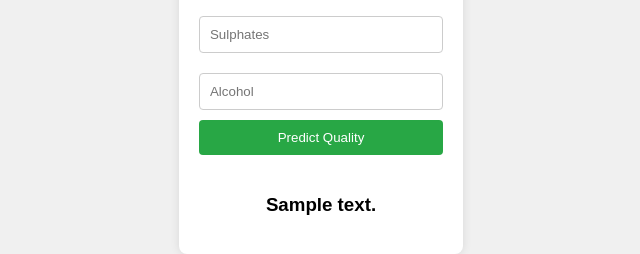
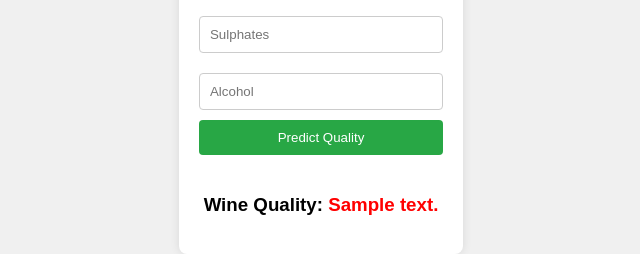
Before and after one commit to vikasseervi/Wine-Quality-Prediction, a Flask app: template templates/form.html in a window 1280 px wide. Shown: the part 595-849 px from the top of the page, without its empty margins (319-959 px from the left). Run offline with Flask 3, Linux system fonts and the light colour scheme; the template is opened without the code that fills it: most values are stand-ins (such as "Sample title", 1, 10 or a date in 2020); parts of the project's set-up code (start-up, migrations or seed data) failed here and were passed over.

Commit message:
8th Nov24

```diff
--- a/app.py
+++ b/app.py
@@ -5,10 +5,8 @@ import joblib
 
 app = Flask(__name__)
 
-# Load the model
 model = joblib.load('model.pkl')
 
-# Define routes
 @app.route('/')
 def index():
     return render_template('index.html')
@@ -76,7 +74,7 @@ def predict():
     input_data = np.array(features).reshape(1, -1)
     prediction = model.predict(input_data)
     output = 'Good Quality Wine' if prediction[0] == 1 else 'Bad Quality Wine'
-    return render_template('form.html', prediction_text=f'Wine Quality: {output}')
+    return render_template('form.html', prediction_text= output)
 
 if __name__ == "__main__":
     app.run(debug=True)
--- a/templates/form.html
+++ b/templates/form.html
@@ -52,6 +52,14 @@
             margin-top: 20px;
             text-align: center;
         }
+        .good {
+            color: green;
+            font-weight: bold;
+        }
+        .bad {
+            color: red;
+            font-weight: bold;
+        }
     </style>
 </head>
 <body>
@@ -71,11 +79,13 @@
         <input type="text" name="alcohol" placeholder="Alcohol" required>
         <button type="submit">Predict Quality</button>
     </form>
+
     {% if prediction_text %}
     <div class="result">
-        <h3>{{ prediction_text }}</h3>
+        <h3>Wine Quality: <span class="{{ 'good' if 'Good' in prediction_text else 'bad' }}">{{ prediction_text }}</span></h3>
     </div>
     {% endif %}
+
 </div>
 </body>
 </html>
--- a/wine.py
+++ b/wine.py
@@ -6,8 +6,6 @@ from sklearn.model_selection import train_test_split
 from sklearn.ensemble import RandomForestClassifier
 from sklearn.metrics import accuracy_score
 import joblib
-
-
 
 class DataLoader:
     def __init__(self, file_path):
```
Also changed, not shown: 1 other file.
